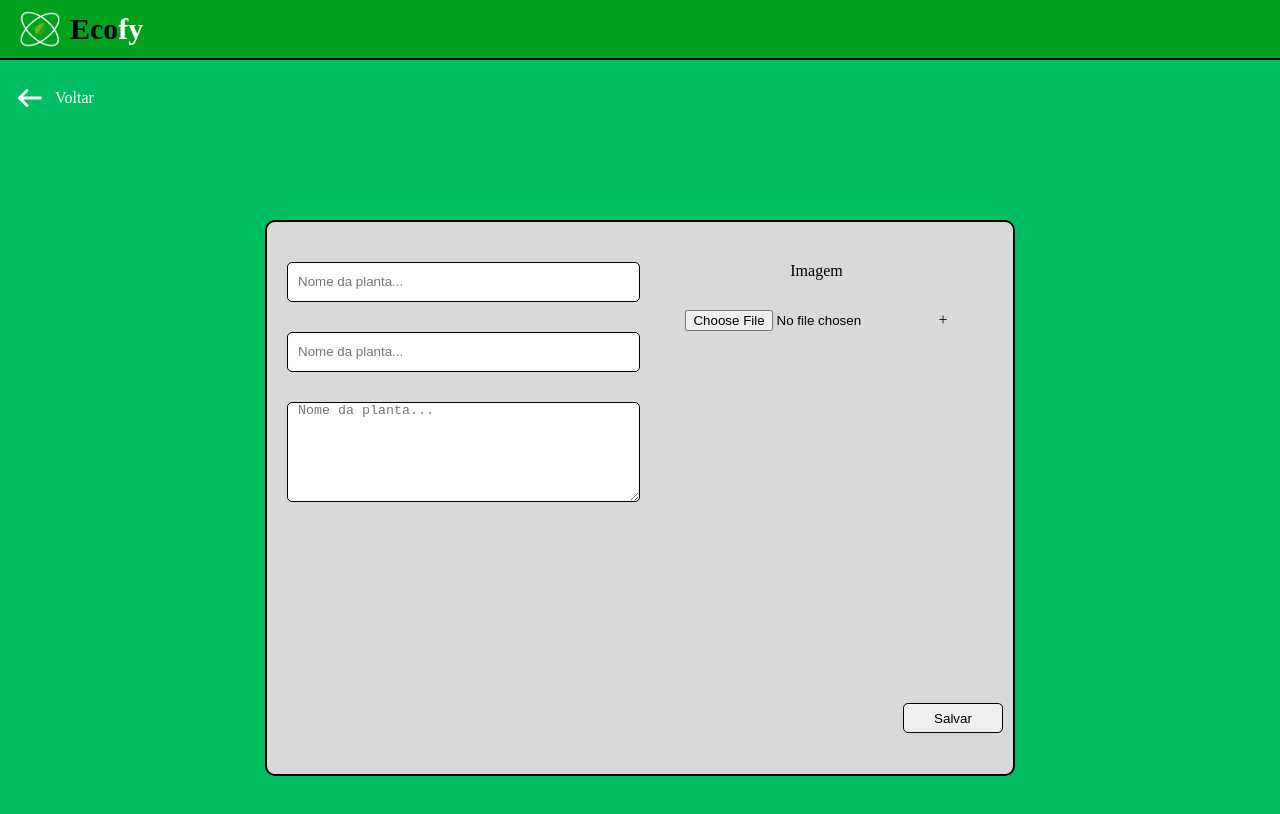
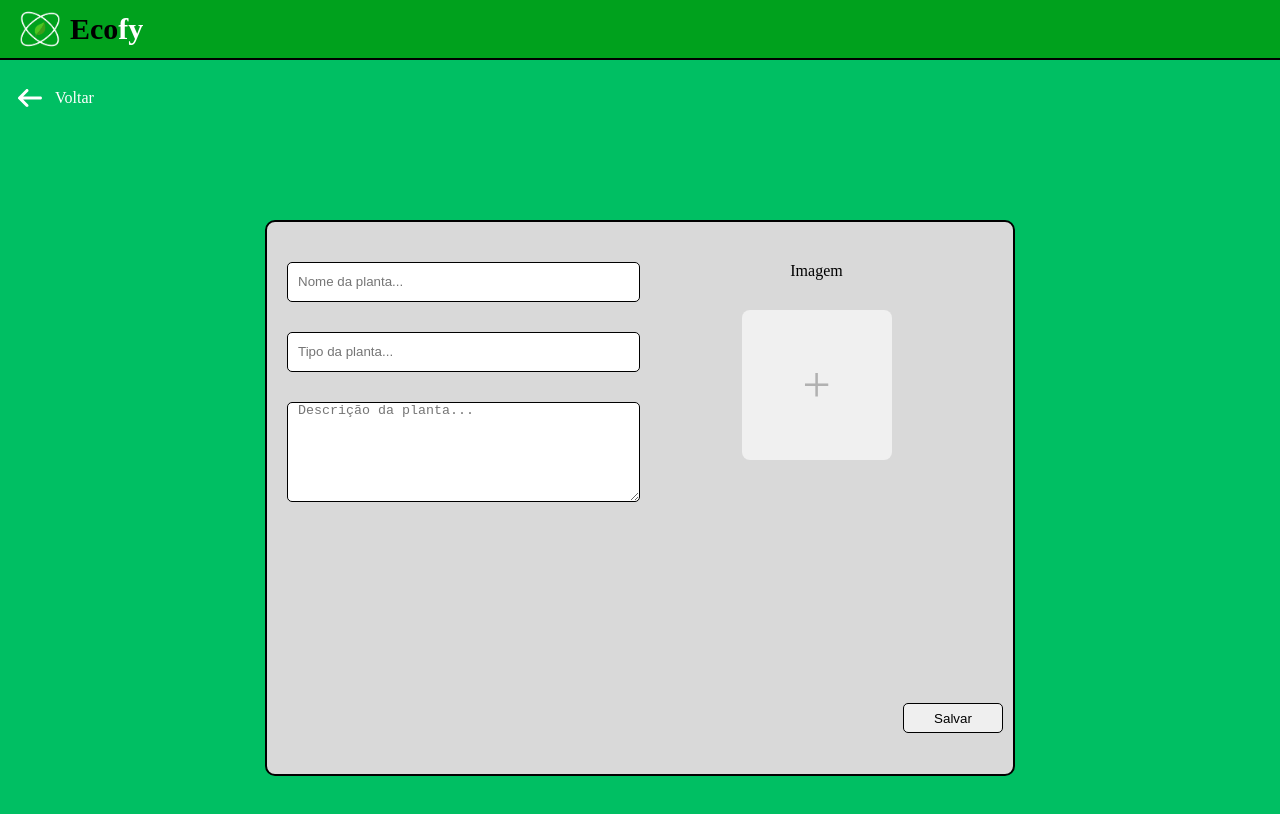
Before and after one commit to Walmir07/ecofy_web, a React (Vite) app in the folder frontend/: page /plantas/criar in a window 1280 px wide. Shown: the top 814 px of the page. Built offline with nearby package versions, Linux system fonts and the light colour scheme.

Commit message:
Finalizando funcionalidade de preview em upload de imagens

```diff
--- a/frontend/src/pages/Create/Create.css
+++ b/frontend/src/pages/Create/Create.css
@@ -82,12 +82,46 @@
     border-radius: 5px;
 }
 
+
 .formulario .area-inputs .imagem {
     display: flex;
     flex-direction: column;
     align-items: center;
     padding: 20px 0 20px 0;
     gap: 30px;
+}
+
+.formulario .area-inputs .imagem .imagem-planta{
+    display: flex;
+    width: 150px;
+    height: 150px;
+    background-color: #f0f0f0;
+    background-size: cover;
+    background-position: center;
+    border-radius: 8px;
+    cursor: pointer;
+    position: relative;
+}
+
+.imagem-planta input[type="file"] {
+    display: none;
+}
+
+.preview-imagem {
+    width: 100%;
+    height: 100%;
+    object-fit: cover;
+    border-radius: 8px;
+}
+
+.addImagemPlanta{
+    font-size: 50px;
+    color: #b1b1b1;
+    position: absolute;
+    top: 50%;
+    left: 50%;
+    transform: translate(-50%, -50%);
+    pointer-events: none;
 }
 
 .formulario .area-salvar {
--- a/frontend/src/pages/Create/Create.jsx
+++ b/frontend/src/pages/Create/Create.jsx
@@ -5,6 +5,9 @@ import imagemSeta from "/arrow-left.svg";
 
 const Create = () => {
 
+  const [nome, setNome] = useState("");
+  const [tipo, setTipo] = useState("");
+  const [descricao, setDescricao] = useState("");
   const [imagem, setImagem] = useState(null);
 
   const uploadImagemPlanta = (event) => {
@@ -12,9 +15,9 @@ const Create = () => {
         if (file) {
         const reader = new FileReader();
         reader.onloadend = () => {
-          setImagem(reader.result); // Atualiza o estado com a imagem carregada
+          setImagem(reader.result);
         };
-        reader.readAsDataURL(file); // Lê o arquivo como uma URL de dados
+        reader.readAsDataURL(file);
     }
   };
 
@@ -32,7 +35,10 @@ const submeterPlanta = (e) => {
   e.preventDefault();
   const novaPlanta = {
 
-    nomeProjeto, // 1 - Adicionar dados das plantas
+    nome,
+    tipo,
+    descricao,
+    imagem
 
   };
 
@@ -40,7 +46,10 @@ const submeterPlanta = (e) => {
 
   addPlanta(novaPlanta);
 
-  setImagem(null); // 2 - Adicionar os sets dos dados
+  setNome;
+  setTipo;
+  setDescricao;
+  setImagem(null);
 
 }
 
@@ -54,14 +63,15 @@ const submeterPlanta = (e) => {
           </Link>
         </div>
         <div className='area-formulario'>
-            <div className='formulario' onSubmit={submeterPlanta}>
+            <form className='formulario' onSubmit={submeterPlanta}>
                 <div className="area-inputs">
                     <div className="dados">
                         <input type='text' placeholder='Nome da planta...'></input>
-                        <input type='text' placeholder='Nome da planta...'></input>
-                        <textarea type='text' placeholder='Nome da planta...'></textarea>
+                        <input type='text' placeholder='Tipo da planta...'></input>
+                        <textarea type='text' placeholder='Descrição da planta...'></textarea>
                     </div>
                     <div className="imagem">
+
                         <p>Imagem</p>
 
                         <label htmlFor='imagemPlanta' className='imagem-planta'>
@@ -72,16 +82,16 @@ const submeterPlanta = (e) => {
                                 accept='image/*'
                                 onChange={uploadImagemPlanta}
                             />
-                            <span className="add-image">{imagem ? "" : "+"}</span>
-                            {imagem && <img src={imagem} alt="Uploaded" />}
+                            <span className="addImagemPlanta">{imagem ? "" : "+"}</span>
+                            {imagem && <img className='preview-imagem' src={imagem} alt="Uploaded" />}
                         </label>
 
                     </div>
                 </div>
                 <div className="area-salvar">
-                  <button className="salvar">Salvar</button>
+                  <button className="salvar" type='submit'>Salvar</button>
                 </div>
-            </div>
+            </form>
         </div>
     </div>
   )
--- a/frontend/src/pages/Home/Home.jsx
+++ b/frontend/src/pages/Home/Home.jsx
@@ -10,7 +10,7 @@ const Home = () => {
          <div className='opcoes'>
             <input className='barra-pesquisa' placeholder='Buscar planta...'></input>
             <button className='botoes'>Pesquisar</button>
-            <Link to={"/criar"} className='botoes'>Adicionar</Link>
+            <Link to={"/plantas/criar"} className='botoes'>Adicionar</Link>
         </div>
         <div className='catalogo'>
 
```
Also changed, not shown: 1 other file (tests, documents, lock files or other folders).
